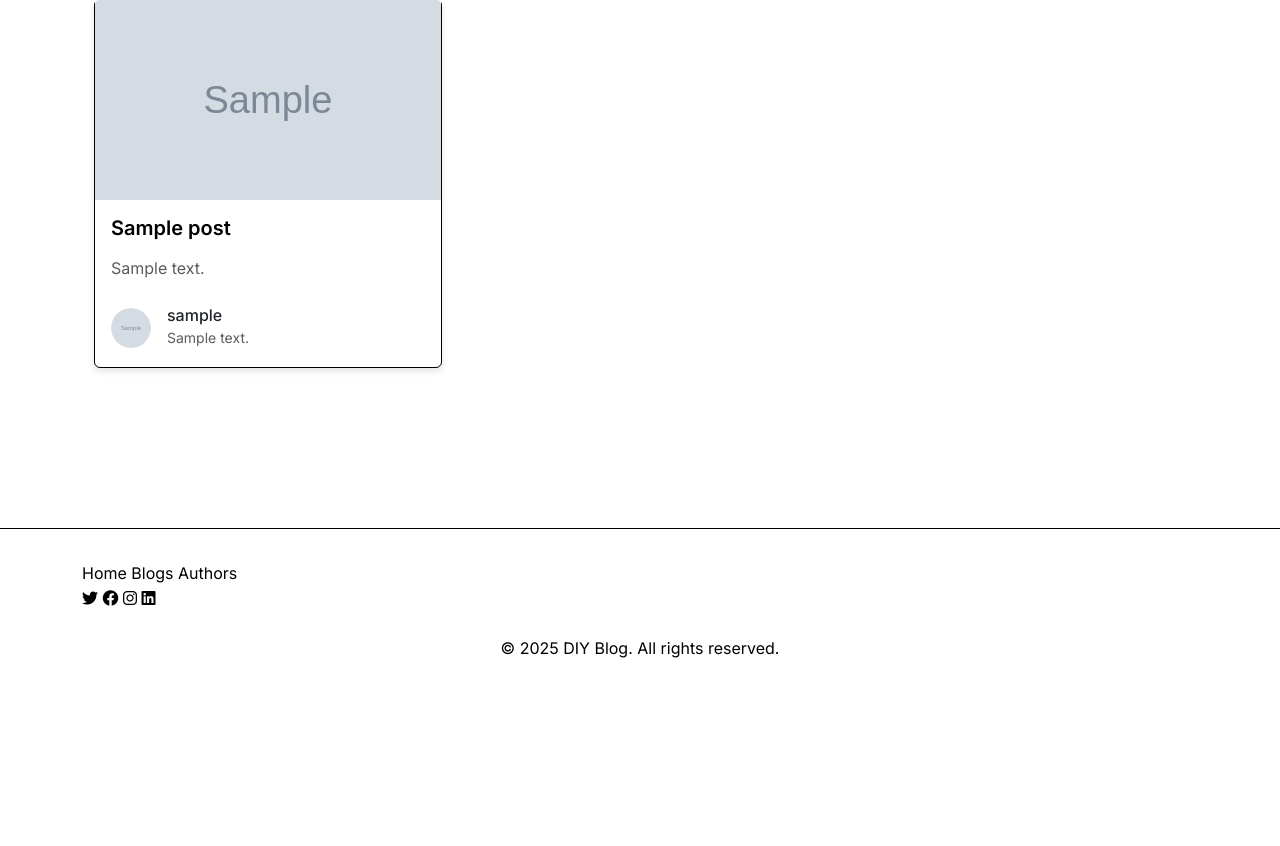
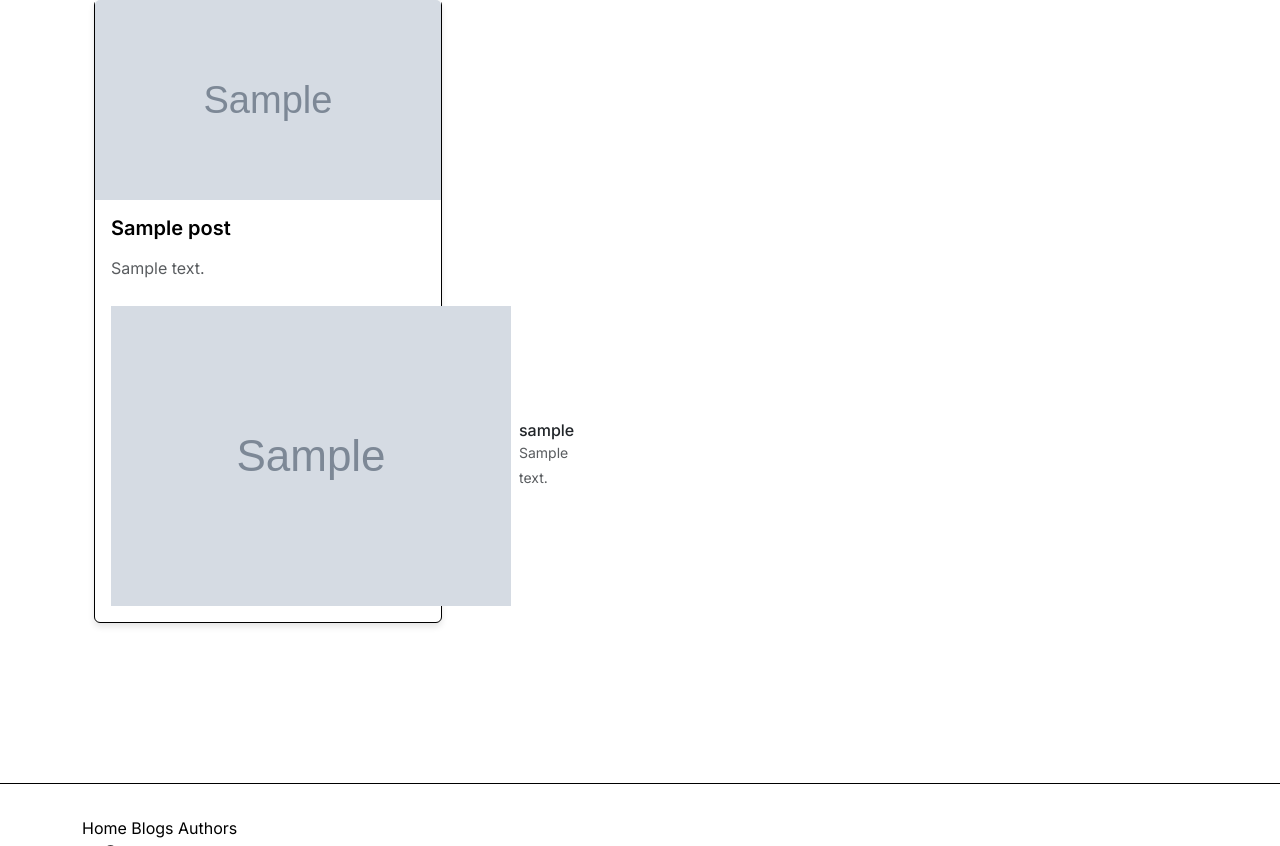
Before and after one commit to Shibin-P-Shaji/diyblog, a Django app: template app/templates/app/index.html in a window 1280 px wide. Shown: the part 845-1691 px from the top of the page. Before the commit the page ends 1503 px from the top, so only its background shows below. Run offline with Django 4.2, Linux system fonts and the light colour scheme; the template is opened without the code that fills it: most values are stand-ins (such as "Sample title", 1, 10 or a date in 2020); grey boxes marked "Sample" are stand-in pictures.

Commit message:
Update index.html

```diff
--- a/app/templates/app/index.html
+++ b/app/templates/app/index.html
@@ -69,14 +69,14 @@
                             <p class="card-text text-muted mb-4">{{ post.content|truncatewords:30 }}</p>
                             <div class="card-footer bg-transparent border-0 p-0">
                                 <div class="d-flex align-items-center">
-                                    <div class="author-avatar me-3">
+                                    <div class="author-avatar">
                                         {% if post.author.profile_picture %}
-                                            <img src="{{ post.author.profile_picture.url }}" alt="{{ post.author.user.username }}" class="rounded-circle">
+                                            <img src="{{ post.author.profile_picture.url }}" alt="{{ post.author.user.username }}" class="profile-icon">
                                         {% else %}
                                             <i class="fas fa-user-circle"></i>
                                         {% endif %}
                                     </div>
-                                    <div class="author-info">
+                                    <div class="author-info ms-2">
                                         <h4 class="h6 mb-0">{{ post.author.user.username }}</h4>
                                         <small class="text-muted">{{ post.author.bio|truncatewords:10 }}</small>
                                     </div>
@@ -224,28 +224,6 @@
         color: var(--text-primary);
     }
 
-    .author-avatar {
-        width: 40px;
-        height: 40px;
-        border-radius: 50%;
-        overflow: hidden;
-        background: var(--background-light);
-        display: flex;
-        align-items: center;
-        justify-content: center;
-    }
-
-    .author-avatar img {
-        width: 100%;
-        height: 100%;
-        object-fit: cover;
-    }
-
-    .author-avatar i {
-        font-size: 1.5rem;
-        color: var(--text-secondary);
-    }
-
     .empty-state {
         padding: 4rem 0;
     }
```
